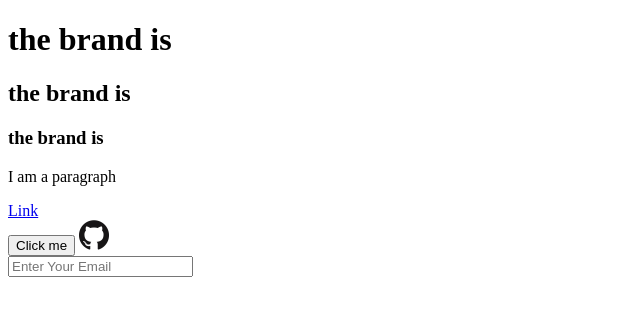
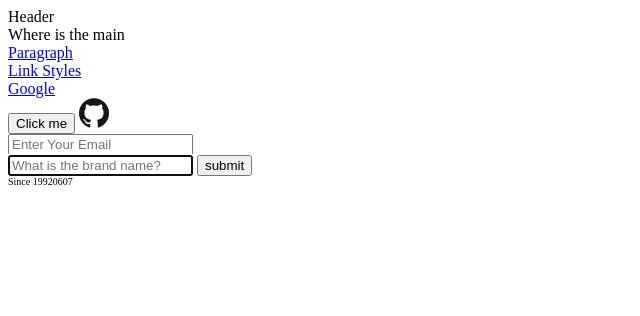
Before and after one commit to psiris/thebrandis, a website: page index.html in a window 1280 px wide. Shown: the whole page, without its empty margins (0-640 px from the left). Drawn offline with Linux system fonts and the light colour scheme.

Commit message:
Some notes from CS50

```diff
--- a/index.html
+++ b/index.html
@@ -1,24 +1,64 @@
 <!DOCTYPE html>
+
 <html lang="en">
     <head>
         <meta charset="UTF-8">
         <meta http-equiv="X-UA-Compatible" content="IE=edge">
         <meta name="viewport" content="width=device-width, initial-scale=1.0">
-    <title>TheBrandIs</title>
+        <title>The brand is</title>
+        <link href="index_styles.css" rel="stylesheet">
+        <!--**Link** the css file and the **relationship** is stylesheet-->
+        <script>
+           document.addEventListener('DOMContentLoaded', function() {
+                document.querySelector('form').addEventListener('submit', function() {
+                    let brand_name = document.querySelector('#brand_name').value;
+                    alert("You've added "+ brand_name);
+                });
+            });
+        </script>
+        <!--incorporate javascript in the code. This is to define a function that can be used later
+            "DOMContentLoaded" means run that "Event Listener" after the the whole code has run-->
+
     </head>
+
     <body>
-    <h1>the brand is</h1>
-    <h2>the brand is</h2>
-    <h3>the brand is</h3>
-    <p>I am a paragraph</p>
-    <a href="/iris.html">Link</a>
+        <header class="center">
+            Header
+        </header>
+        <!--The "class" style is **linked** with the css code-->
+
+        <main>
+            Where is the main
+        </main>
+
+        <a href="/paragraph.html">Paragraph</a>
+        <!-- Relative path can start with "/" -->
+        <br>
+        <a href="/LinkDecor.html">Link Styles</a>
+        <br>
+        <a href="https://google.com">Google</a>
+        <!-- need to include the protocal (http://) when using href-->
+
         <div>
             <button onclick="window.location = '/iris.html'">Click me</button>
-        <img src="/images/github.png" width="30px" height="30px" />
+            <img src="/images/github.png" width="30px" height="30px" img alt="git logo"/>
         </div>
+
+        <form0>
+            <input type="text" placeholder="Enter Your Email" />
+            <br>
+        </form0>
+
         <form>
+            <input id = "brand_name" placeholder = "What is the brand name?" type="text"
+            autocomplete="off" autofocus = "on">
+            <!--Autofocus let the mouse (or the user) go to the 'focused' place upon reload-->
+            <input type = "submit" value = "submit">
+        </form>
 
-        <input type="text" placeholder="Enter Your Email" />
-    </form>
+        <footer style="font-size:x-small; text-align: justify;">
+            Since 19920607
+        </footer>
+        <!--an example of having css inside html-->
     </body>
 </html>
```
Lines whose indentation alone changed are shown as unchanged.
